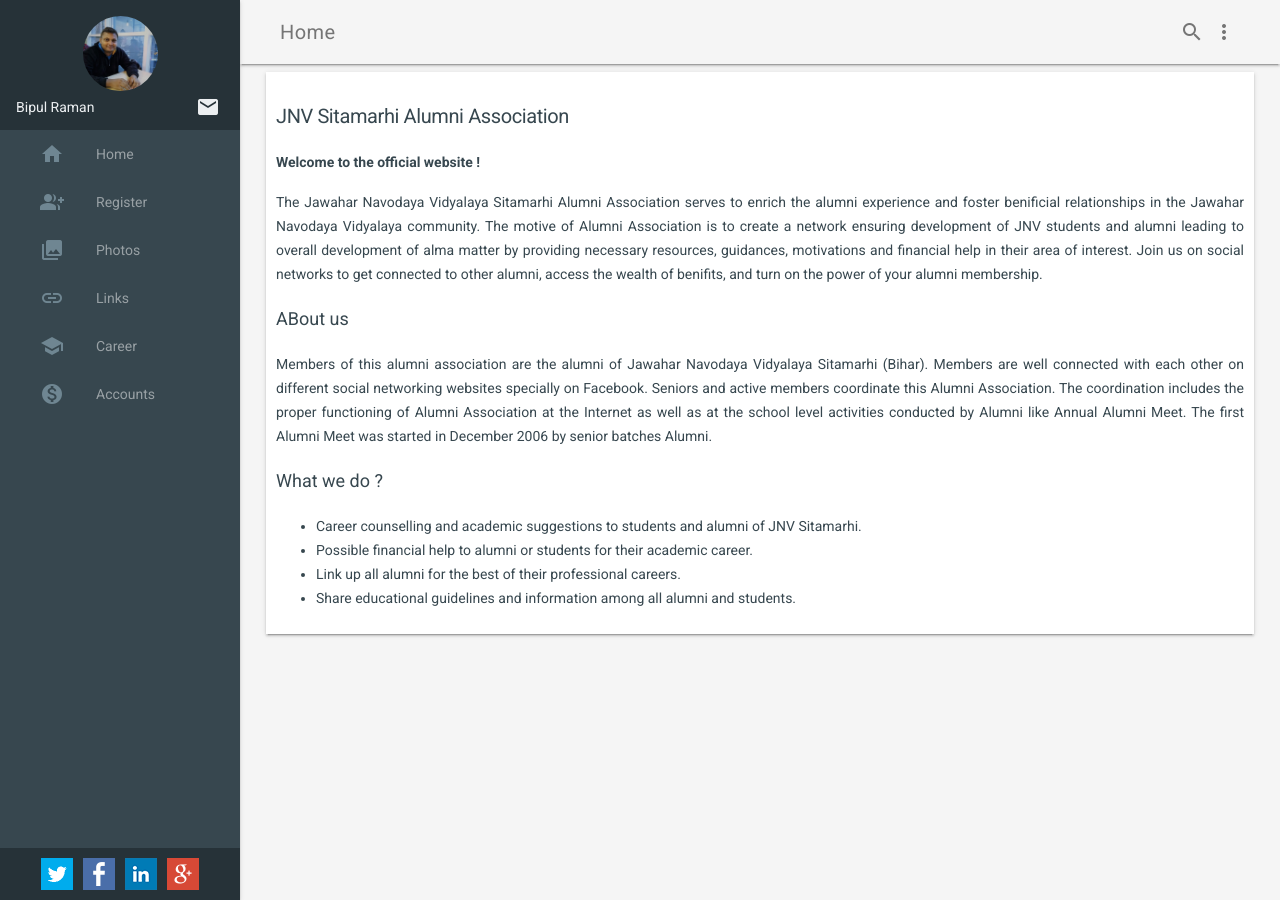
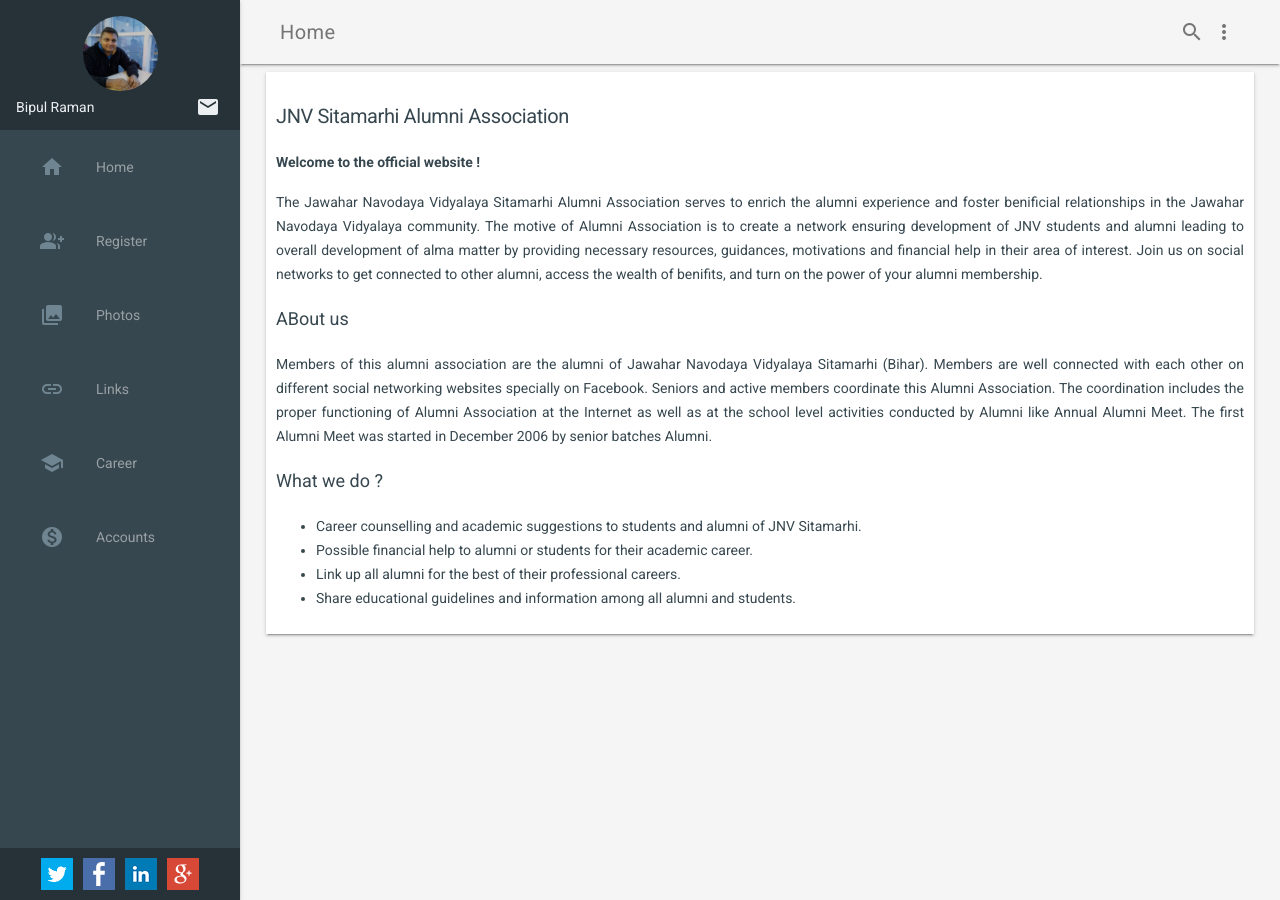
Before and after one commit to BipulRaman/JNVSAA, a Jekyll site: the page built from index.md, in a window 1280 px wide. Built offline with Jekyll 4.4.1, drawn with Linux system fonts in a browser that asks for light colours; nearby versions of some CDN libraries; our own code applies the rules of GitHub Pages for plain Markdown files.

Commit message:
Update styles.css

```diff
--- a/static/css/styles.css
+++ b/static/css/styles.css
@@ -13,7 +13,7 @@ html, body { font-family: 'Roboto', 'Helvetica', sans-serif; }
 .demo-drawer-header { box-sizing: border-box; display: -webkit-flex; display: -ms-flexbox; display: flex; -webkit-flex-direction: column; -ms-flex-direction: column; flex-direction: column; -webkit-justify-content: flex-end; -ms-flex-pack: end; justify-content: flex-end; padding: 16px; height: 151px; }
 .demo-avatar-dropdown { display: -webkit-flex; display: -ms-flexbox; display: flex; position: relative; -webkit-flex-direction: row; -ms-flex-direction: row; flex-direction: row; -webkit-align-items: center; -ms-flex-align: center; align-items: center; width: 100%; }
 .demo-navigation { -webkit-flex-grow: 1; -ms-flex-positive: 1; flex-grow: 1; }
-.demo-layout .demo-navigation .mdl-navigation__link { display: -webkit-flex !important; display: -ms-flexbox !important; display: flex !important; -webkit-flex-direction: row; -ms-flex-direction: row; flex-direction: row; -webkit-align-items: center; -ms-flex-align: center; align-items: center; color: rgba(255, 255, 255, 0.56); font-weight: 500; }
+.demo-layout .demo-navigation .mdl-navigation__link { line-height: 50px; display: -webkit-flex !important; display: -ms-flexbox !important; display: flex !important; -webkit-flex-direction: row; -ms-flex-direction: row; flex-direction: row; -webkit-align-items: center; -ms-flex-align: center; align-items: center; color: rgba(255, 255, 255, 0.56); font-weight: 500; }
 .demo-layout .demo-navigation .mdl-navigation__link:hover { background-color: #00BCD4; color: #37474F; }
 .demo-navigation .mdl-navigation__link .material-icons { font-size: 24px; color: rgba(255, 255, 255, 0.56); margin-right: 32px; }
 .demo-content { max-width: 95%; }
```
